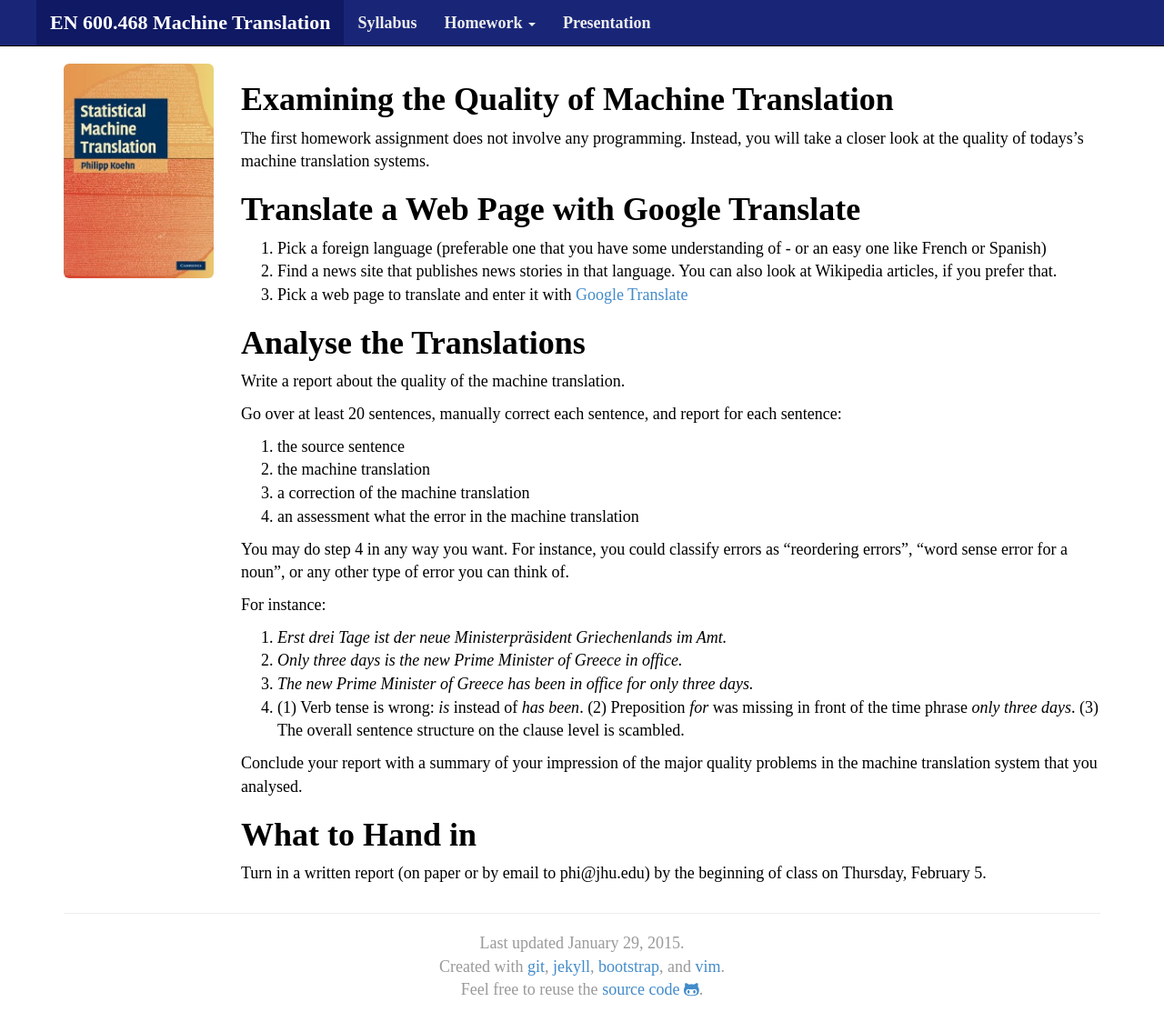
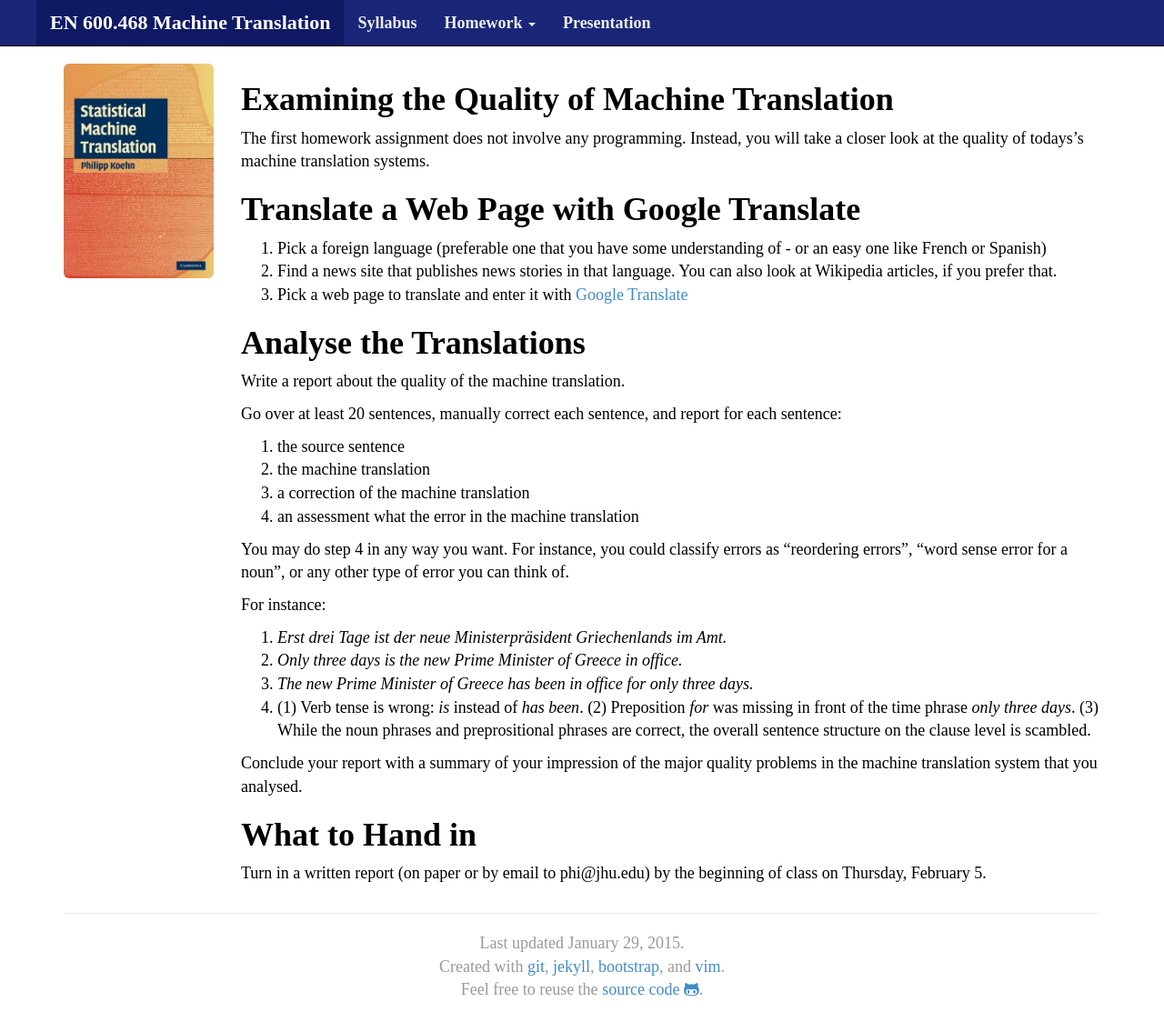
Before and after one commit to mt-class/jhu, a Jekyll site: the page built from hw0.md, in a window 1280 px wide and 1153 px high. Shown: the top 1135 px of the window at 91% size. Built offline with Jekyll 4.4.1, drawn with Linux system fonts in a browser that asks for light colours; nearby versions of some CDN libraries; some web fonts are replaced.

Commit message:
Update hw0.md

```diff
--- a/hw0.md
+++ b/hw0.md
@@ -37,7 +37,7 @@
 1. _Erst drei Tage ist der neue Ministerpräsident Griechenlands im Amt._
 2. _Only three days is the new Prime Minister of Greece in office._
 3. _The new Prime Minister of Greece has been in office for only three days._
-4. (1) Verb tense is wrong: _is_ instead of _has been_. (2) Preposition _for_ was missing in front of the time phrase _only three days_. (3) The overall sentence structure on the clause level is scambled.
+4. (1) Verb tense is wrong: _is_ instead of _has been_. (2) Preposition _for_ was missing in front of the time phrase _only three days_. (3) While the noun phrases and preprositional phrases are correct, the overall sentence structure on the clause level is scambled.
 
 Conclude your report with a summary of your impression of the major quality problems in the machine translation system that you analysed.
 
```
